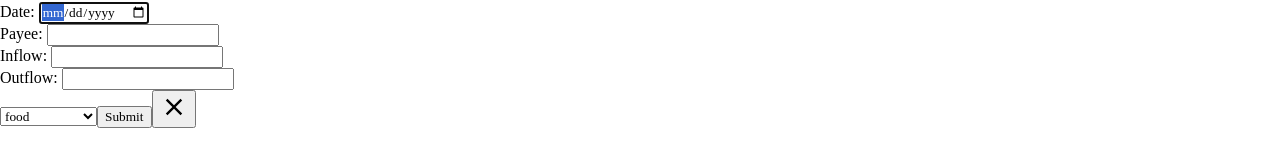
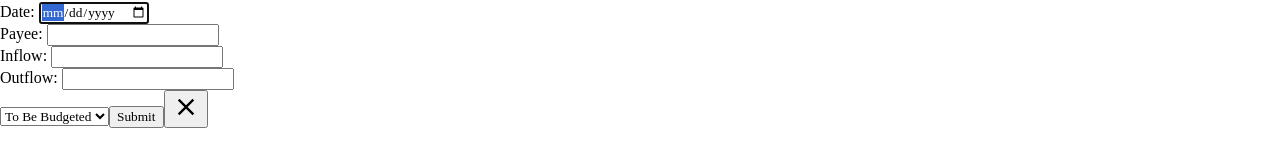
Before and after one commit to anbe6083/Budget_Application, a React (Create React App) app: page / in a window 1280 px wide. Both pictures are taken after a click on the button "Add A Transaction". Shown: the part 306-472 px from the top of the page. Built offline with nearby package versions, Linux system fonts and the light colour scheme.

Commit message:
To Be Budgeted now works

```diff
--- a/src/Account_route.js
+++ b/src/Account_route.js
@@ -15,7 +15,7 @@ constructor(props) {
     return (
       <div className="App">
         <TopBar balance={this.props.balance} label={"Balance"} />
-        <AddTransactionRow handleAddTransaction={this.props.handleAddTransaction} categoryGroups = {this.props.categoryGroups}/>
+        <AddTransactionRow ToBeBudgeted={this.props.ToBeBudgeted} handleAddTransaction={this.props.handleAddTransaction} categoryGroups = {this.props.categoryGroups}/>
         <MainAccountBody transactions={this.props.transactions} />
       </div>
     );
--- a/src/App.js
+++ b/src/App.js
@@ -41,19 +41,19 @@ class App extends Component {
         }
       ],
       categoryGroups: [
-
         {
             groupName: 'Immediate Obligations',
             budgeted: '0.00',
             activity: '0.00',
             subcategories: [
+
                 {
-                    category: 'food',
+                    category: 'Food',
                     budgeted: '500.00',
                     activity: '300.76'
                 },
                 {
-                    category: 'rent',
+                    category: 'Rent',
                     budgeted: '1000.00',
                     activity: '1000.00'
                 }
@@ -85,6 +85,7 @@ class App extends Component {
     this.handleAddCategory = this.handleAddCategory.bind(this);
     this.handleChangeSubcategoryBalance = this.handleChangeSubcategoryBalance.bind(this);
   }
+
 
   handleChangeToBeBudgeted( newSubcategoryObj ) {
     this.setState((oldState, props) => ({
@@ -194,10 +195,11 @@ handleChangeSubcategoryBalance(newTransactionObj) {
       <Router>
         <div>
           <Route exact path={'/'} render={() => (<Account_Route categoryGroups={this.state.categoryGroups} transactions = {this.state.transactions} balance={this.state.balance}
-          handleChangeBalance={this.handleChangeBalance} handleAddTransaction={this.handleAddTransaction} />)}>
+          handleChangeBalance={this.handleChangeBalance} handleAddTransaction={this.handleAddTransaction}
+          ToBeBudgeted = {this.state.ToBeBudgeted.groupName} />)}>
 
           </Route>
-          <Route path={'/budget'} render={() => (<Budget_Route ToBeBudgeted={this.state.ToBeBudgeted} handleChangeToBeBudgeted={this.handleChangeToBeBudgeted}
+          <Route path={'/budget'} render={() => (<Budget_Route balance={this.state.ToBeBudgeted.budgeted} ToBeBudgeted={this.state.categoryGroups} handleChangeToBeBudgeted={this.handleChangeToBeBudgeted}
           categoryGroups={this.state.categoryGroups} handleAddSubcategory={this.handleAddSubcategory} handleAddCategory={this.handleAddCategory} />)}>
           </Route>
         </div>
--- a/src/Budget_route.js
+++ b/src/Budget_route.js
@@ -17,7 +17,7 @@ export default class Budget_Route extends Component {
         console.log('balance is' +this.props.ToBeBudgeted.budgeted)
         return (
             <div>
-                <TopBar label={"To Be Budgeted"} balance={this.props.ToBeBudgeted.budgeted}/>
+                <TopBar label={"To Be Budgeted"} balance={this.props.balance}/>
                 <AddCategoryBar handleAddCategory={this.props.handleAddCategory.bind(this)} />
                 <MainBudgetBody categoryGroups={this.props.categoryGroups} handleAddSubcategory={this.props.handleAddSubcategory} />
             </div>
--- a/src/addTransaction.js
+++ b/src/addTransaction.js
@@ -13,7 +13,7 @@ export default class AddTransactionRow extends Component {
             Inflow: '0',
             Outflow: '0',
             Category: '',
-            value: 'food'
+            value: 'To Be Budgeted'
         }
         this.handleChange = this.handleChange.bind(this);
     }
@@ -27,7 +27,7 @@ export default class AddTransactionRow extends Component {
     };
     //handles any input change
     handleChange(event, stateName) {
-        console.log('[event.target.name] ' +[event.target.name]);
+        console.log('[event.target.name] ' + [event.target.name]);
         this.setState({ [event.target.name]: event.target.value });
     }
 
@@ -50,13 +50,14 @@ export default class AddTransactionRow extends Component {
                     Inflow: <input type='text' name="Inflow" onChange={this.handleChange} /><br />
                     Outflow: <input type='text' name="Outflow" onChange={this.handleChange} /><br />
                     <select onChange={this.handleChange} name="value" value={this.state.value} >
+                        <option value={this.props.toBeBudgeted}> To Be Budgeted </option>
                         {this.props.categoryGroups.map(categoryGroup => {
                             console.log(this.props);
-                                return categoryGroup.subcategories.map(subcategory => {
-                                    return (
-                                        <option value={subcategory.category} >{subcategory.category}</option>
-                                    )
-                                })
+                            return categoryGroup.subcategories.map(subcategory => {
+                                return (
+                                    <option value={subcategory.category} >{subcategory.category}</option>
+                                )
+                            })
                         })}
                     </select>
 
```
